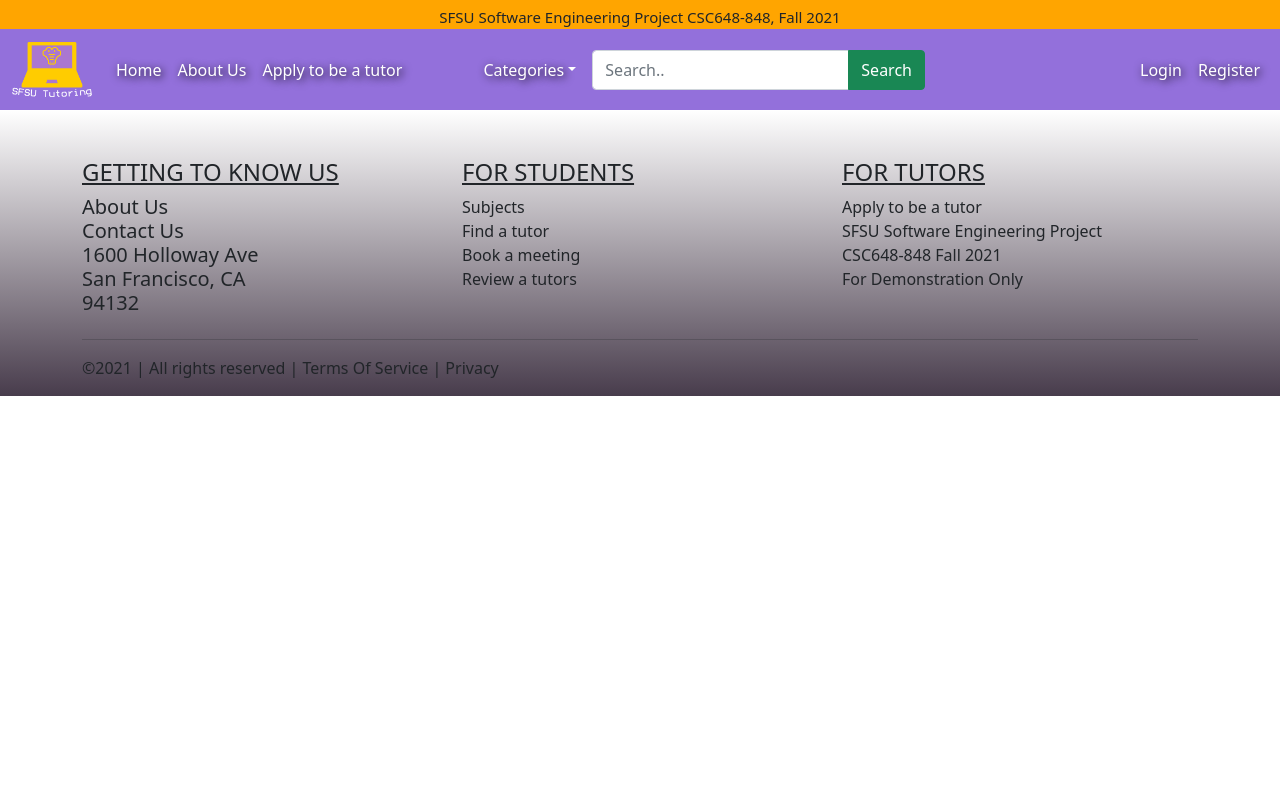
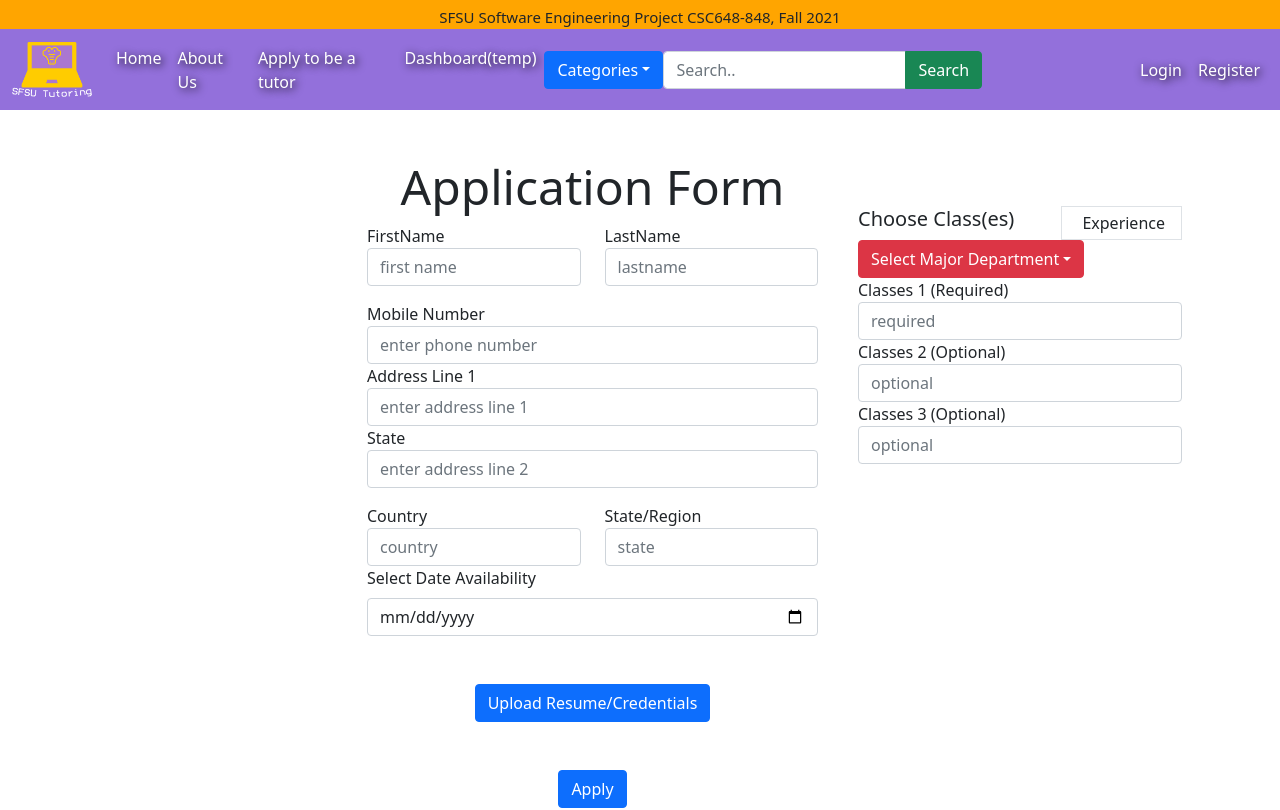
Before and after one commit to dsLeks/tutoringApp, a React (Create React App) app in the folder application/client/: page /Apply-Tutor in a window 1280 px wide. Shown: the top 810 px of the page. Built offline with nearby package versions, Linux system fonts and the light colour scheme.

Commit message:
added tutor dashboard + application forms, fixed dropdown menu, +added responsiveness, and linked pages

```diff
--- a/application/client/package.json
+++ b/application/client/package.json
@@ -14,6 +14,7 @@
     "@testing-library/react": "^11.2.7",
     "@testing-library/user-event": "^12.8.3",
     "bootstrap": "^5.1.3",
+    "jquery": "^3.6.0",
     "package.json": "^2.0.1",
     "react": "^17.0.2",
     "react-bootstrap": "^2.0.2",
--- a/application/client/src/App.js
+++ b/application/client/src/App.js
@@ -18,7 +18,7 @@
 
 import React from 'react';
 
-import { Home, About, Footer } from './components';
+import { Home, About, Footer, Tutor, ApplyTutor } from './components';
 // importing member pages below
 import Member1 from './components/members/Member1';
 import Member2 from './components/members/Member2';
@@ -26,6 +26,7 @@ import Member3 from './components/members/Member3';
 import Member4 from './components/members/Member4';
 import Member5 from './components/members/Member5';
 import Member6 from './components/members/Member6';
+
 import { Route, Link, Switch, BrowserRouter } from 'react-router-dom';
 import Mynavbar from './components/Mynavbar';
 import MyHeader from './components/MyHeader';
@@ -54,6 +55,8 @@ function App() {
                     <Route exact path="/about/William-Lushbough" component={Member4} />
                     <Route exact path="/about/Alekhya-Gandu" component={Member5} />
                     <Route exact path="/about/Mai-Ra" component={Member6} />
+                    <Route exact path="/Tutor-Dashboard" component={Tutor} />
+                    <Route exact path="/Apply-Tutor" component={ApplyTutor} />
                 </Switch>
                 </div>
 
--- a/application/client/src/components/About.js
+++ b/application/client/src/components/About.js
@@ -4,7 +4,7 @@ import {Route, Link, Switch, useRouteMatch} from 'react-router-dom';
 
 function About() {
     //Used for routing
-    let {path, url} = useRouteMatch;
+
     return (
 
         <div className="about">
--- /dev/null
+++ b/application/client/src/components/ApplyTutor.css
@@ -0,0 +1,12 @@
+
+.profile-button:hover {
+    background: #682773
+}
+
+
+.add-experience:hover {
+    background: red;
+    color: #fff;
+    cursor: pointer;
+    border: solid 4px #BA68C8
+}
--- /dev/null
+++ b/application/client/src/components/ApplyTutor.js
@@ -0,0 +1,88 @@
+
+import "./ApplyTutor.css"
+import 'bootstrap/dist/css/bootstrap.css';
+import 'bootstrap/dist/js/bootstrap.bundle';
+import 'bootstrap/dist/js/bootstrap.bundle.min.js';
+import 'bootstrap/dist/js/bootstrap.js';
+import React from "react";
+import { Form } from 'react-bootstrap';
+
+
+
+
+
+
+function ApplyTutor() {
+
+    return (
+        <div class="container rounded-5 bg-white mt-5 mb-5">
+            <div class="row">
+                <div class="col-md-3 border-right">
+                </div>
+                <div class="col-md-5 border-right">
+                    <div class="">
+                            <h3 class="text-center display-5">Application Form</h3>
+
+                        <div class="row mt-2">
+                            <div class="col-md-6"><label class="labels">FirstName</label><input type="text" class="form-control" placeholder="first name" ></input></div>
+                            <div class="col-md-6"><label class="labels">LastName</label><input type="text" class="form-control"  placeholder="lastname"></input></div>
+                        </div>
+                        <div class="row mt-3">
+                            <div class="col-md-12"><label class="labels">Mobile Number</label><input type="text" class="form-control" placeholder="enter phone number" ></input></div>
+                            <div class="col-md-12"><label class="labels">Address Line 1</label><input type="text" class="form-control" placeholder="enter address line 1" ></input></div>
+                            <div class="col-md-12"><label class="labels">State</label><input type="text" class="form-control" placeholder="enter address line 2" ></input></div>
+
+                        </div>
+                        <div class="row mt-3">
+                            <div class="col-md-6"><label class="labels">Country</label><input type="text" class="form-control" placeholder="country" ></input></div>
+                            <div class="col-md-6"><label class="labels">State/Region</label><input type="text" class="form-control"  placeholder="state"></input></div>
+                        </div>
+
+                        <div className="row">
+                            <div className="col-md-13">
+                                <Form.Group controlId="dob">
+                                    <Form.Label>Select Date Availability</Form.Label>
+                                    <Form.Control type="date" name="dob" placeholder="" />
+                                </Form.Group>
+                            </div>
+                        </div>
+
+                        <div className="mt-5 text-center">
+                            <button className="btn btn-primary profile-button" type="button">Upload Resume/Credentials</button>
+                        </div>
+
+                        <div class="mt-5 text-center"><button class="btn btn-primary profile-button" type="button">Apply</button></div>
+                    </div>
+                </div>
+                <div class="col-md-4">
+                    <div class="p-3 py-5">
+                        <div class="d-flex justify-content-between align-items-center experience"><span><h5>Choose Class(es)</h5></span><span class="border px-3 p-1 add-experience"><i class="fa fa-plus"></i>&nbsp;Experience</span></div>
+                        <div className="dropdown d-inline-block">
+                            <button className="btn btn-danger dropdown-toggle" type="button"
+                                    id="dropdownMenuButton1" data-bs-toggle="dropdown" aria-expanded="false">
+                                Select Major Department
+                            </button>
+                            <ul className="dropdown-menu" aria-labelledby="dropdownMenuButton1">
+                                <li><a className="dropdown-item" href="#">Science</a></li>
+                                <li><a className="dropdown-item" href="#">Math</a></li>
+                                <li><a className="dropdown-item" href="#">History</a></li>
+                            </ul>
+                        </div>
+                        <div class="col-md-12"><label class="labels">Classes 1 (Required) </label><input type="text" class="form-control" placeholder="required" ></input></div>
+                        <div class="col-md-12"><label class="labels">Classes 2 (Optional) </label><input type="text" class="form-control" placeholder="optional" ></input></div>
+                        <div className="col-md-12"><label className="labels">Classes 3 (Optional) </label><input type="text" className="form-control" placeholder="optional" ></input>
+                        </div>
+
+                    </div>
+                </div>
+            </div>
+            <div>
+
+            </div>
+        </div>
+
+
+    );
+}
+
+export default ApplyTutor;
--- a/application/client/src/components/Mynavbar.js
+++ b/application/client/src/components/Mynavbar.js
@@ -24,20 +24,25 @@ class mynavbar extends React.Component{
                     <div className="collapse navbar-collapse justify-content-between" id="navbarCollapse">
                         <div className="navbar-nav">
                             <a href="/" className="nav-item nav-link active">Home</a>
-                            <a href="/" className="nav-item nav-link">About Us</a>
-                            <a href="/" className="nav-item nav-link">Apply to be a tutor</a>
+                            <a href="/about" className="nav-item nav-link">About Us</a>
+                            <a href="/Apply-Tutor" className="nav-item nav-link">Apply to be a tutor</a>
+                            <a href="/Tutor-Dashboard" className="nav-item nav-link">Dashboard(temp)</a>
 
 
                         </div>
 
                         <form className="d-flex" id="cater-nav">
-                            <Nav >
-                                <NavDropdown title="Categories" id="navDropDown" >
-                                    <NavDropdown.Item href="#"> Course </NavDropdown.Item>
-                                    <NavDropdown.Item href="#"> Major </NavDropdown.Item>
-                                    <NavDropdown.Item href="#"> Tutors </NavDropdown.Item>
-                                </NavDropdown>
-                            </Nav>
+                            <div className="dropdown">
+                                <button className="btn btn-primary dropdown-toggle" type="button"
+                                        id="dropdownMenuButton1" data-bs-toggle="dropdown" aria-expanded="false">
+                                    Categories
+                                </button>
+                                <ul className="dropdown-menu" aria-labelledby="dropdownMenuButton1">
+                                    <li><a className="dropdown-item" href="#">Science</a></li>
+                                    <li><a className="dropdown-item" href="#">Math</a></li>
+                                    <li><a className="dropdown-item" href="#">History</a></li>
+                                </ul>
+                            </div>
                             <div className="input-group" id="thesearch">
                                 <input type="text" className="form-control " placeholder="Search.."/>
                                     <button type="button" className="btn btn-success">Search</button>
--- /dev/null
+++ b/application/client/src/components/Tutor.css
@@ -0,0 +1,12 @@
+#messageStudent {
+    margin-top:20px;
+    height: 250px;
+}
+
+#navDropDownTutor{
+    background: lightgreen;
+}
+
+.div-inline {
+    display:inline-block;
+}
--- a/application/client/src/components/index.js
+++ b/application/client/src/components/index.js
@@ -8,3 +8,5 @@ export { default as Member3 } from "./members/Member3";
 export { default as Member4 } from "./members/Member4";
 export { default as Member5} from "./members/Member5";
 export { default as Member6 } from "./members/Member6";
+export { default as Tutor} from "./Tutor";
+export { default as ApplyTutor} from "./ApplyTutor";
--- a/application/client/src/index.js
+++ b/application/client/src/index.js
@@ -4,9 +4,6 @@ import './index.css';
 import App from './App';
 import {BrowserRouter} from 'react-router-dom'
 import 'bootstrap/dist/css/bootstrap.min.css';
-import 'bootstrap/dist/js/bootstrap.min.js';
-import 'bootstrap/dist/js/bootstrap.min.js';
-import 'bootstrap/dist/js/bootstrap.bundle.js';
 import 'bootstrap/dist/js/bootstrap.bundle';
 
 ReactDOM.render(
--- a/application/package.json
+++ b/application/package.json
@@ -9,7 +9,9 @@
     "mysql": "^2.18.1",
     "package.json": "^2.0.1"
   },
-  "devDependencies": {},
+  "devDependencies": {
+    "react-bootstrap-date-picker": "^5.1.0"
+  },
   "scripts": {
     "test": "echo \"Error: no test specified\" && exit 1",
     "start": "node server.js"
```
Also changed, not shown: application/client/src/components/Tutor.js (added, +73 -0 lines), application/client/src/components/pictures/math-teacher-vector.png (added).
